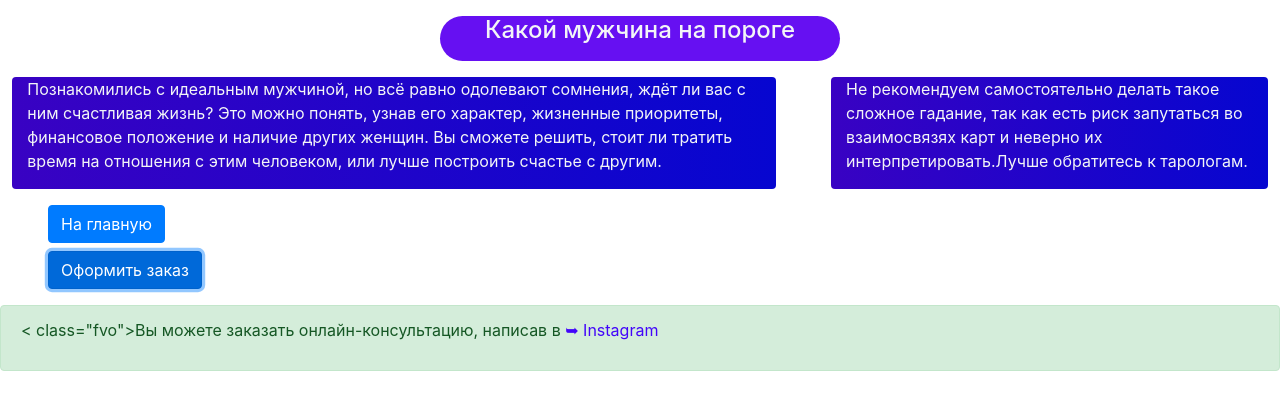
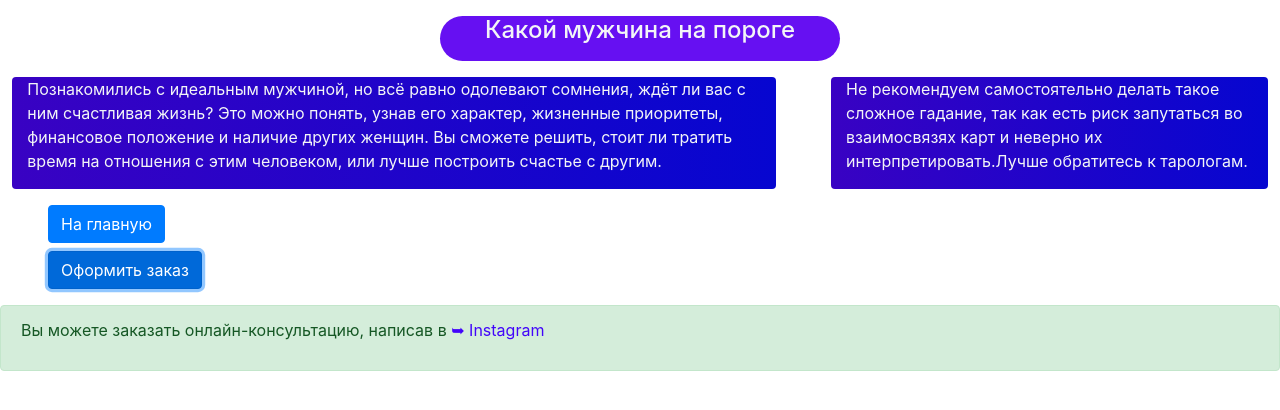
Before and after one commit to Alex108klap/alex108klap.github.io, a plain HTML site: page htmlkm.html in a window 1280 px wide. Both pictures are taken after a click on the button "Оформить заказ". Drawn offline with nearby package versions, Linux system fonts and the light colour scheme; a script that the page names is missing.

Commit message:
Update htmlkm.html

```diff
--- a/htmlkm.html
+++ b/htmlkm.html
@@ -47,7 +47,7 @@
 
         <div class="collapse multi-objects" id="hideObject">
             <div class="mt-3 alert alert-success">
-                < class="fvo">Вы можете заказать онлайн-консультацию, написав в
+                Вы можете заказать онлайн-консультацию, написав в
                     <a href="https://www.instagram.com/tarolog_maria_zarubina/"<span class="fiv">&#10149; Instagram</span></a>
                 </p>
             </div>
```
